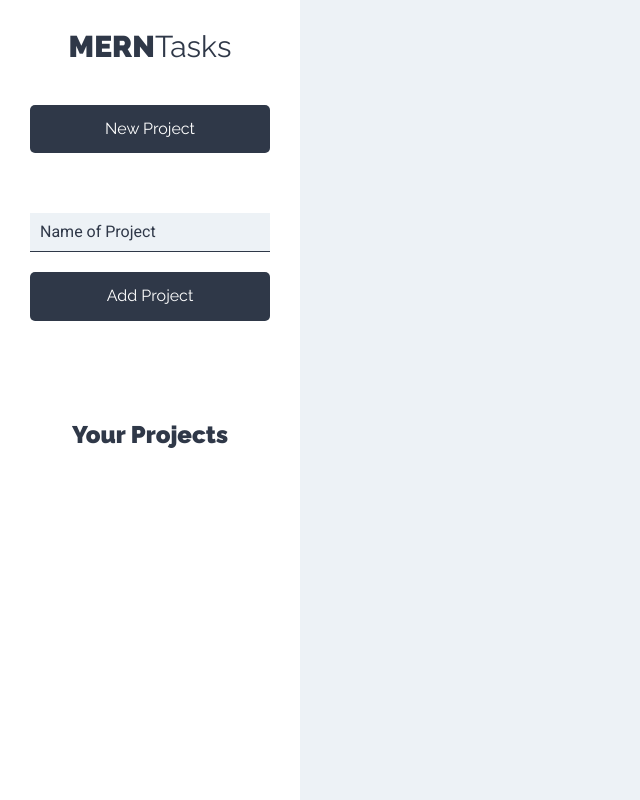
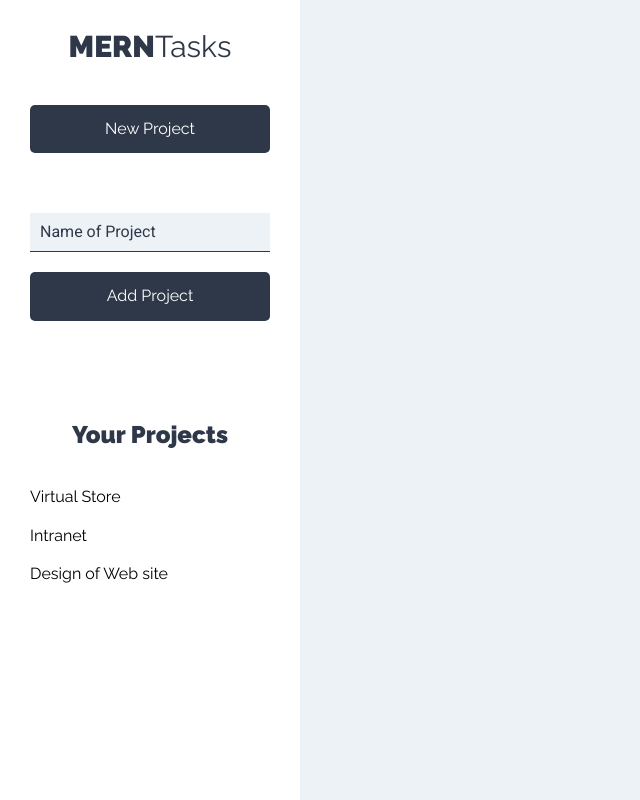
Before and after one commit to Francisco28/MERN-tasks-client, a React (Create React App) app: page /projects in a window 1280 px wide. Shown: the whole page, without its empty margins (0-640 px from the left). Built offline with nearby package versions, Linux system fonts and the light colour scheme.

Commit message:
listing the projects created

```diff
--- a/src/components/layout/Sidebar.js
+++ b/src/components/layout/Sidebar.js
@@ -1,5 +1,6 @@
 import React from 'react';
 import NewProject from '../projects/NewProject';
+import ListingProjects from '../projects/ListingProjects';
 
 const Sidebar = () => {
     return (
@@ -10,6 +11,8 @@
 
             <div className="proyectos">
                 <h2>Your Projects</h2>
+
+                <ListingProjects />
             </div>
         </aside>
      );
--- /dev/null
+++ b/src/components/projects/ListingProjects.js
@@ -0,0 +1,25 @@
+import React from 'react';
+import Project from './Project';
+
+const ListingProjects = () => {
+
+
+    const projects = [
+        {name: 'Virtual Store'},
+        {name: 'Intranet'},
+        {name: 'Design of Web site'}
+    ];
+
+    return (
+
+        <ul className="listado-proyectos">
+            {projects.map(project => (
+                <Project
+                    project={project}
+                />
+            ))}
+        </ul>
+     );
+}
+
+export default ListingProjects;
--- /dev/null
+++ b/src/components/projects/Project.js
@@ -0,0 +1,15 @@
+import React from 'react';
+
+
+const Project = ({project}) => {
+    return (
+        <li>
+            <button
+                type="button"
+                className="btn btn-blank"
+            >{project.name}</button>
+        </li>
+     );
+}
+
+export default Project;
```
